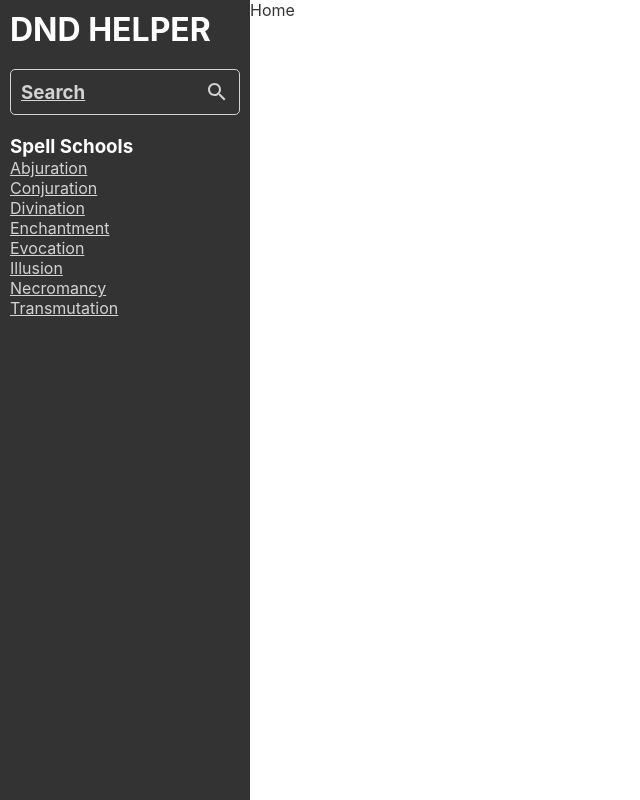
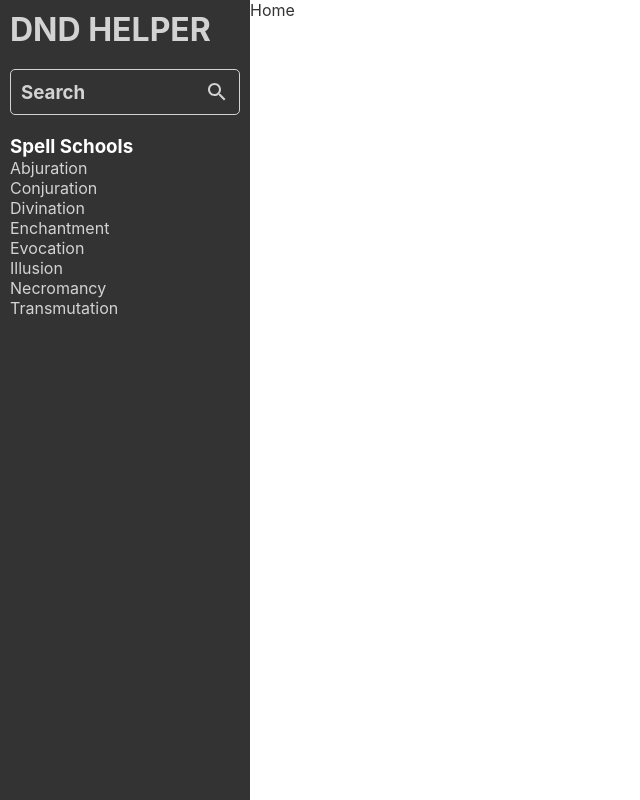
Before and after one commit to marcotmotta/dnd-helper, a React (Create React App) app: page / in a window 1280 px wide. Shown: the whole page, without its empty margins (0-640 px from the left). Built offline with nearby package versions, Linux system fonts and the light colour scheme; the HTML template or start-up script is replaced by a standard one.

Commit message:
header link

```diff
--- a/src/components/sidebar/Sidebar.jsx
+++ b/src/components/sidebar/Sidebar.jsx
@@ -10,7 +10,7 @@ import './Sidebar.scss';
 export default function Sidebar() {
   return (
     <div className='sidebar'>
-      <h1>DND HELPER</h1>
+      <Link to="/"><h1>DND HELPER</h1></Link>
       <br />
       <div className="search">
         <Link to="/spell/search" class="link"><h3>Search</h3><Search /></Link>
--- a/src/components/sidebar/Sidebar.scss
+++ b/src/components/sidebar/Sidebar.scss
@@ -7,6 +7,7 @@
 
     a {
         color: lightgray;
+        text-decoration: none;
     }
 
     .search {
```
